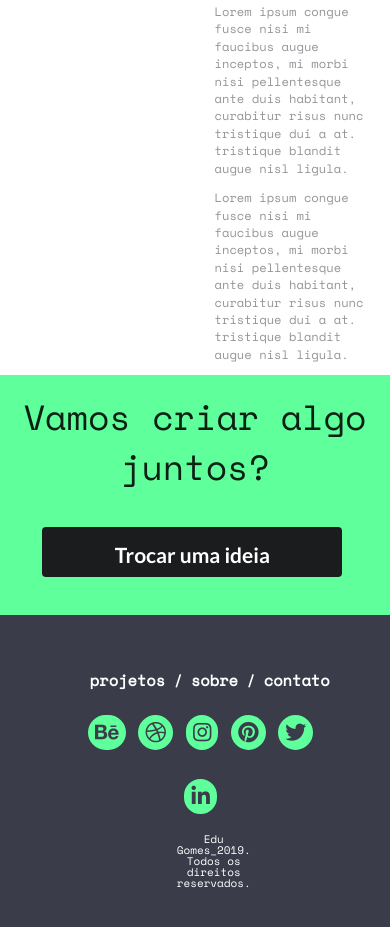
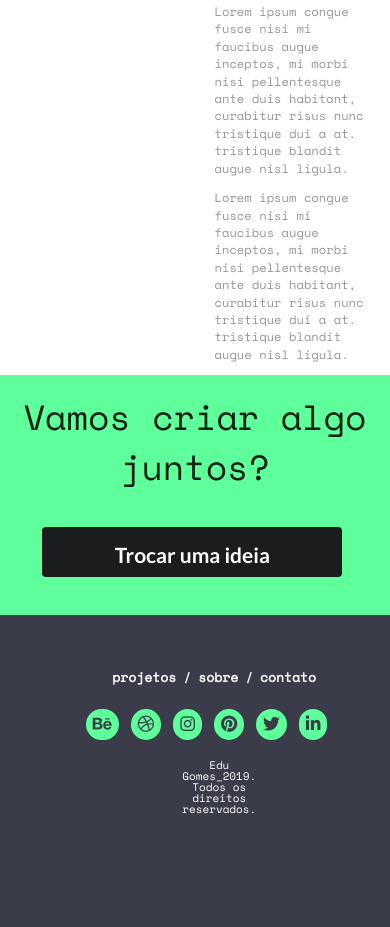
Before and after one commit to Softwerick/Portpholio, a plain HTML site: page confiance.html in a window 390 px wide. Shown: the part 645-1572 px from the top of the page. Drawn offline with nearby package versions, Linux system fonts and the light colour scheme; files whose address does not match are found by name.

Commit message:
Arrumar tamanho do rodapé/cta/ícones e colocar link nos ícones

```diff
--- a/confiance.html
+++ b/confiance.html
@@ -56,12 +56,12 @@
 				<a class="link2" href="contato.html">contato</b></a>
 			</div>
 			<div class="icones">
-				<span class="fab fa-behance"></span>
-				<span class="fab fa-dribbble"></span>
-				<span class="fab fa-instagram"></span>
-				<span class="fab fa-pinterest"></span>
-				<span class="fab fa-twitter"></span>
-				<span class="fab fa-linkedin-in iconefinal"></span>
+				<a href="https://www.behance.net/es_gomes"><span class="fab fa-behance"></span></a>
+				<a href="https://www.dribbble.com/es_gomes"><span class="fab fa-dribbble"></span></a>
+				<a href="https://www.instagram.com/es_gomes/"><span class="fab fa-instagram"></span></a>
+				<a href="https://br.pinterest.com/es_gomes/"><span class="fab fa-pinterest"></span></a>
+				<a href="https://www.twitter.com/esgoms"><span class="fab fa-twitter"></span></a>
+				<a href="https://www.linkedin.com/in/esgomes/"><span class="fab fa-linkedin-in iconefinal"></span></a>
 				<br>
 				<br>
 				<p class="direitos branco">Edu Gomes_2019. Todos os direitos reservados.</p>
--- a/css/main.css
+++ b/css/main.css
@@ -136,7 +136,7 @@ body{
                        "corpo corpo corpo"
                        "cta cta cta"
                        "foot foot foot";
-  grid-template-rows: 4em 3em auto 16em 25em;
+  grid-template-rows: 4em 3em auto 19em 20em;
   grid-template-columns: 2.53fr 2fr 2.5fr;
   font-family: 'Space Mono', monospace;
 }
@@ -154,7 +154,7 @@ body{
                        "corpo corpo corpo"
                        "cta cta cta"
                        "foot foot foot";
-  grid-template-rows: 4em 3em auto 16em 25em;
+  grid-template-rows: 4em 3em auto 19em 20em;
   grid-template-columns: 2.53fr 2fr 2.5fr;
   font-family: 'Space Mono', monospace;
 }
@@ -174,7 +174,7 @@ body{
                        "corpo corpo corpo"
                        "cta cta cta"
                        "foot foot foot";
-  grid-template-rows: 4em 3em auto 16em 25em;
+  grid-template-rows: 4em 3em auto 19em 18em;
   grid-template-columns: 2.53fr 2fr 2.5fr;
   font-family: 'Space Mono', monospace;
 }
@@ -185,6 +185,16 @@ body{
     min-height: 50%;
     max-height: 50%;
   }
+.footer{
+  display:grid;
+  grid-area: foot;
+  grid-template-areas: "msg botoes topo"
+                       "fill icone fill2";
+  grid-template-rows: 3em 3em;
+  grid-template-columns: 1fr 1fr 0.6fr;
+  background-color:#3a3c4a;
+  padding: 2em;
+}
 .icones span{
   border: 2px solid #5fff9b;
   padding: 5px;
@@ -192,7 +202,7 @@ body{
   color: #3a3c4a;
   border-radius: 50px;
   margin-top: 1.4em;
-  font-size: 2em;
+  font-size: 1.7em;
   margin-right: 0.2em;
 }
 .icones p{
@@ -203,7 +213,7 @@ body{
   margin-left: 3em;
 }
 .botoesFooter{
-  margin-left: 2.6em;
+  margin-left: 1.2em;
 }
 }
 @media only screen and (max-width: 907px) {
@@ -214,8 +224,8 @@ body{
     color: #3a3c4a;
     border-radius: 50px;
     margin-top: 1.4em;
-    font-size: 1.6em;
-    margin-right: 0.2em;
+    font-size: 1.4em;
+    margin-right: 0em;
 }
   .icones p{
     line-height:1em;
@@ -223,10 +233,11 @@ body{
     font-weight: normal;
     text-align: center;
     margin-left: 0em;
-    margin-right: 5em;
+    margin-right: 3em;
 }
   .botoesFooter{
     margin-left: 0em;
+    font-size: 0.85em;
 }
 }
 @media only screen and (max-width: 800px) {
@@ -237,7 +248,7 @@ body{
                         "corpo"
                         "cta"
                         "foot";
-    grid-template-rows: 5em 5em auto 22em 27em;
+    grid-template-rows: 5em 5em auto 22em 20em;
     grid-template-columns: 1fr;
   }
   .imagem{
@@ -255,10 +266,19 @@ body{
     color: #3a3c4a;
     border-radius: 50px;
     margin-top: 1.4em;
-    font-size: 2em;
+    font-size: 1.7em;
     margin-right: 0.2em;
 }
-
+.footer{
+  display:grid;
+  grid-area: foot;
+  grid-template-areas: "msg botoes topo"
+                       "fill icone fill2";
+  grid-template-rows: 3em 3em;
+  grid-template-columns: 1.5fr 1fr 0.6fr;
+  background-color:#3a3c4a;
+  padding: 2em;
+}
 .icones p{
   line-height:1em;
   font-size: 11px;
@@ -279,7 +299,7 @@ body{
                        "corpo"
                        "cta"
                        "foot";
-  grid-template-rows: 5em 5em auto 18em 27em;
+  grid-template-rows: 5em 5em auto 18em 20em;
   grid-template-columns: 1fr;
   }
 .header{
@@ -303,10 +323,6 @@ body{
   min-height: 50%;
   max-height: 50%;
   float:left;
-  display:flex;
-}
-a.darken:hover img {
-    opacity: 1;
 }
 .cta p{
   margin-top: 0.5em;
@@ -345,7 +361,7 @@ body{
                        "corpo"
                        "cta"
                        "foot";
-  grid-template-rows: 5em 5em auto 18em 27em;
+  grid-template-rows: 5em 5em auto 18em 20em;
   grid-template-columns: 1fr;
   }
 .imagem{
@@ -358,14 +374,14 @@ body{
   .cta p{
     font-size: 2.5em;
   }
-    .icones span{
+  .icones span{
   border: 2px solid #5fff9b;
   padding: 5px;
   background-color:#5fff9b;
   color: #3a3c4a;
   border-radius: 50px;
   margin-top: 1.4em;
-  font-size: 1.5em;
+  font-size: 1.2em;
   margin-right: 0.2em;
 }
 
@@ -387,14 +403,14 @@ body{
   .cta p{
     font-size: 2em;
   }
-    .icones span{
+  .icones span{
   border: 2px solid #5fff9b;
   padding: 5px;
   background-color:#5fff9b;
   color: #3a3c4a;
   border-radius: 50px;
   margin-top: 1.4em;
-  font-size: 1.5em;
+  font-size: 1.2em;
   margin-right: 0.2em;
 }
 
@@ -416,7 +432,7 @@ body{
                        "corpo"
                        "cta"
                        "foot";
-  grid-template-rows: 5em 5em auto 18em 27em;
+  grid-template-rows: 5em 5em auto 18em 20em;
   grid-template-columns: 1fr;
   }
   .imagem{
@@ -431,7 +447,7 @@ body{
   color: #3a3c4a;
   border-radius: 50px;
   margin-top: 1.4em;
-  font-size: 1.5em;
+  font-size: 1.2em;
   margin-right: 0.2em;
 }
 
```
Also changed, not shown: contato.html (+6 -6 lines), sobre.html (+6 -7 lines).
